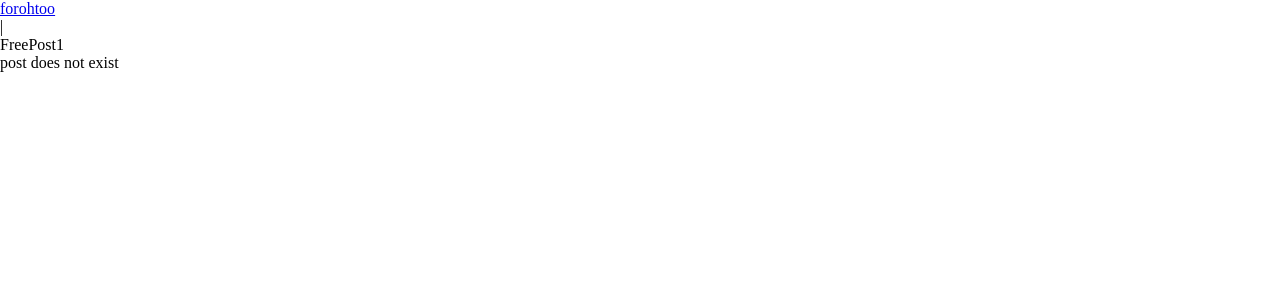
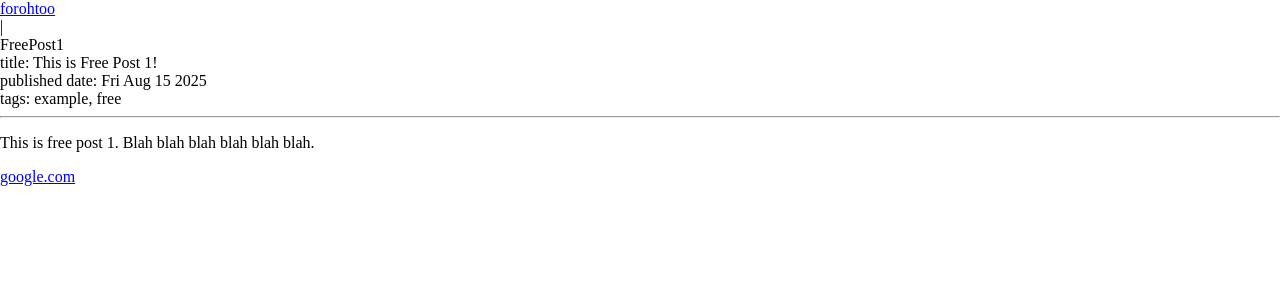
Before and after one commit to rybla/forohtoo, a Next.js app: page /free/post/FreePost1 in a window 1280 px wide. Shown: the top 300 px of the page. Built offline with nearby package versions, Linux system fonts and the light colour scheme.

Commit message:
[checkpoint]

```diff
--- a/input/free/post/FreePost1.md
+++ b/input/free/post/FreePost1.md
@@ -1,6 +1,6 @@
 ---
 title: This is Free Post 1!
-publishedDate: August 15, 2025
+publishedDate: 2025-08-15
 tags:
     - example
     - free
--- a/src/component/Post.tsx
+++ b/src/component/Post.tsx
@@ -27,11 +27,12 @@ export default async function Post(props: { paid: boolean; id: string }) {
                 <div>post does not exist</div>
             ) : (
                 <div>
-                    <div>title: {post.title}</div>
+                    <div>title: {post.metadata.title}</div>
                     <div>
-                        published date: {post.publishedDate.toDateString()}
+                        published date:{" "}
+                        {post.metadata.publishedDate.toDateString()}
                     </div>
-                    <div>tags: {post.tags.join(", ")}</div>
+                    <div>tags: {post.metadata.tags.join(", ")}</div>
                     <hr />
                     <Markdown>{post.content}</Markdown>
                 </div>
--- a/src/ontology.ts
+++ b/src/ontology.ts
@@ -3,7 +3,7 @@ import z from "zod";
 export type PostMetadata = z.infer<typeof PostMetadata>;
 export const PostMetadata = z.object({
     title: z.string(),
-    publishedDate: z.iso.date().transform((date) => new Date(date)),
+    publishedDate: z.date(),
     tags: z.array(z.string()),
 });
 
```
Also changed, not shown: input/paid/post/PaidPost1.md (+1 -1 lines).
